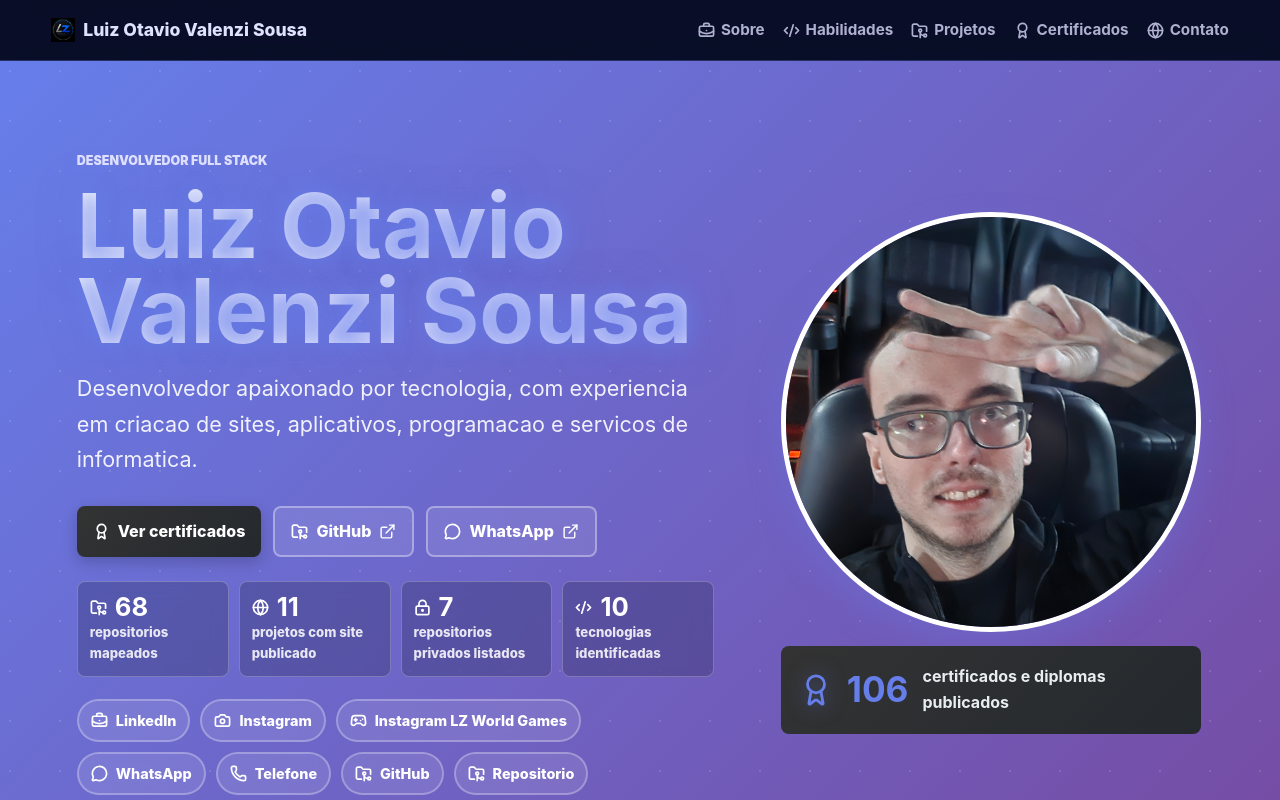
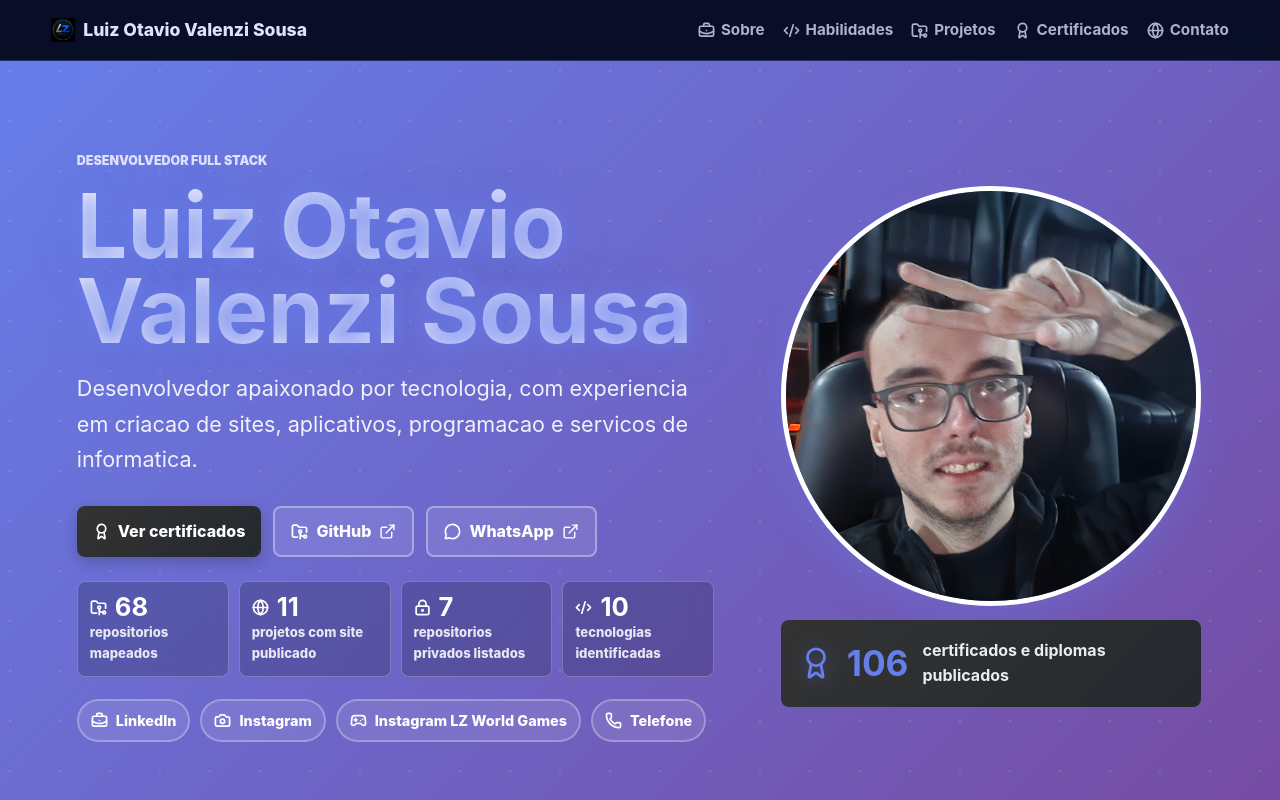
Before and after one commit to lzvsrx/lzdev, a React (Vite) app: page / in a window 1280 px wide. Shown: the top 800 px of the page. Built offline with nearby package versions, Linux system fonts and the light colour scheme; the HTML template or start-up script is replaced by a standard one.

Commit message:
Remove duplicate hero social links

```diff
--- a/src/App.tsx
+++ b/src/App.tsx
@@ -62,6 +62,10 @@ const allLinks = [
   { label: 'Repo original', href: 'https://github.com/lzvsrx/luizotaviodevs', Icon: BookOpen },
   { label: 'Todos os repositorios', href: 'https://github.com/lzvsrx?tab=repositories', Icon: Boxes },
 ];
+
+const heroSocialLinks = socialLinks.filter(
+  (link) => !['WhatsApp', 'GitHub', 'Repositorio'].includes(link.label),
+);
 
 const skills = [
   { name: 'HTML', percentage: 95, Icon: Globe },
@@ -366,7 +370,7 @@ function App() {
             ))}
           </div>
           <div className="social-chip-row" aria-label="Links sociais">
-            {socialLinks.map((link) => {
+            {heroSocialLinks.map((link) => {
               const { Icon } = link;
 
               return (
```
